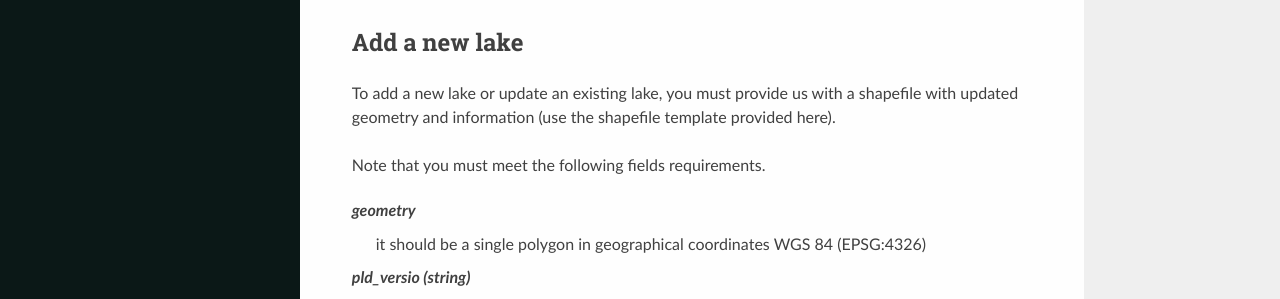
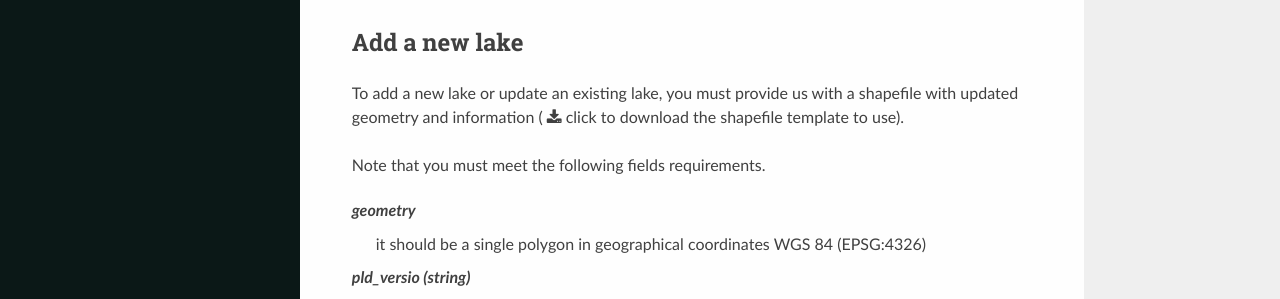
Before and after one commit to SWOT-community/SWOT-galleries, a Sphinx documentation site: the page built from docs/hydrology/PLD.rst, in a window 1280 px wide and 1383 px high. Shown: the part 413-712 px from the top of the window. Built offline with Sphinx 7.4.7 and the Read the Docs theme 3.1.0, drawn with Linux system fonts in a browser that asks for light colours; pages that are not in the unit, such as notebooks, are missing from menus.

Commit message:
add download link

```diff
--- a/docs/hydrology/PLD.rst
+++ b/docs/hydrology/PLD.rst
@@ -16,7 +16,7 @@
 
 Add a new lake
 =================
-To add a new lake or update an existing lake, you must provide us with a shapefile with updated geometry and information  (use the shapefile template provided here).
+To add a new lake or update an existing lake, you must provide us with a shapefile with updated geometry and information (  :download:`click to download the shapefile template to use <proposal_to_update_pld.zip>`).
 
 Note that you must meet the following fields requirements.
 
```
